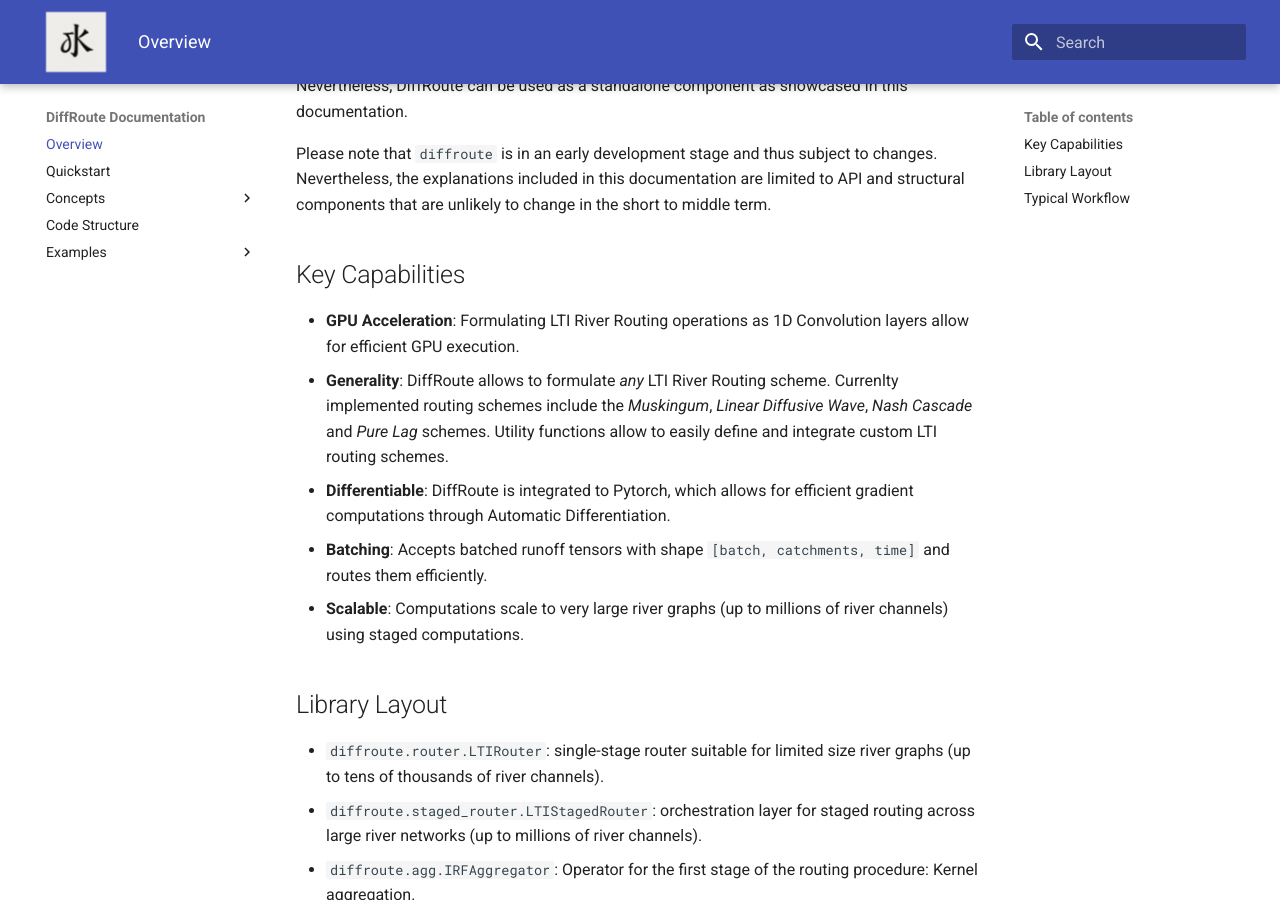
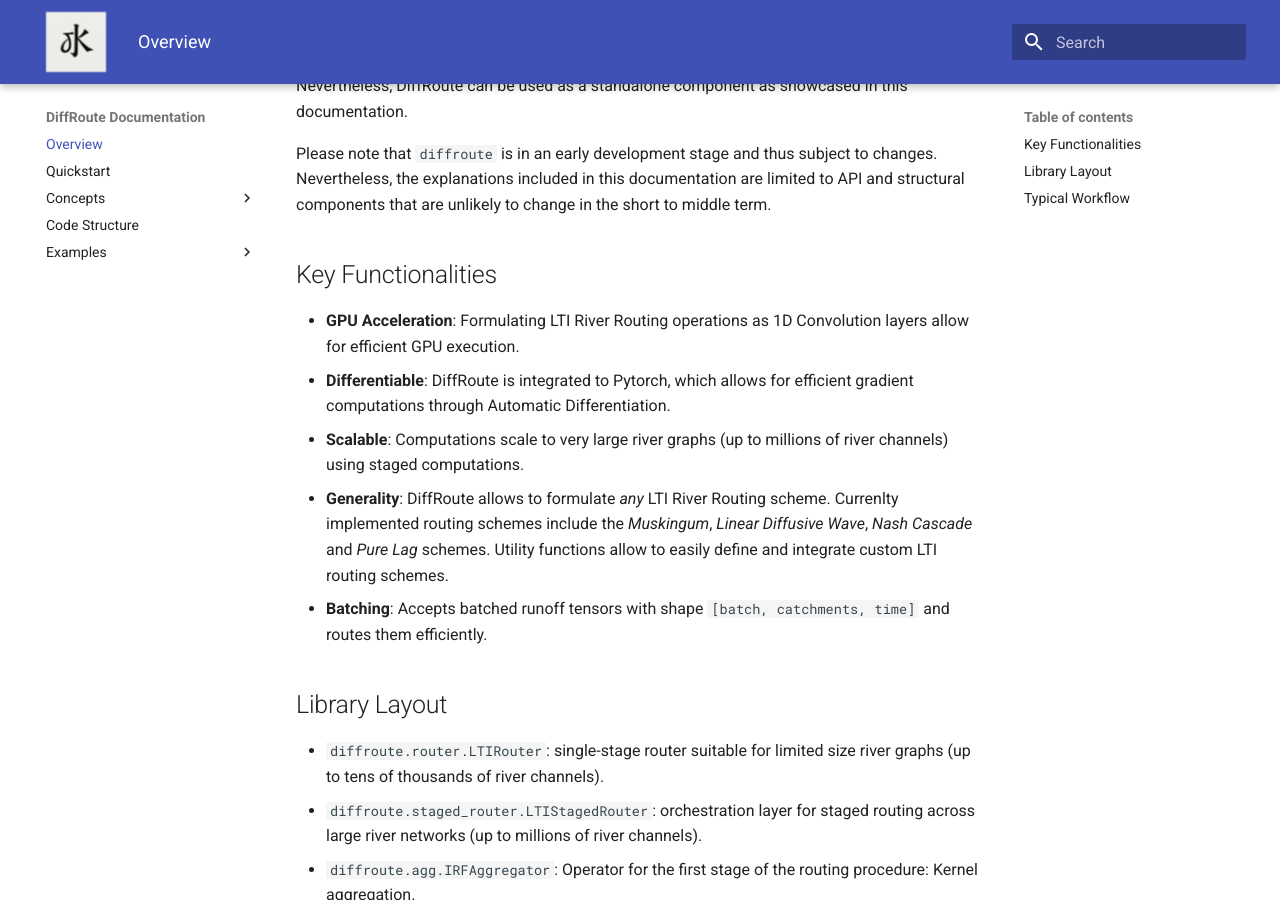
Before and after one commit to TristHas/DiffRoute, an MkDocs documentation site: the page built from docs/index.md, in a window 1280 px wide and 900 px high, scrolled down 379 px. Built offline with MkDocs 1.6.1 and Material for MkDocs 9.7.7, drawn with Linux system fonts in a browser that asks for light colours.

```diff
--- a/docs/index.md
+++ b/docs/index.md
@@ -11,12 +11,12 @@ Nevertheless, DiffRoute can be used as a standalone component as showcased in th
 Please note that `diffroute` is in an early development stage and thus subject to changes.
 Nevertheless, the explanations included in this documentation are limited to API and structural components that are unlikely to change in the short to middle term.
 
-## Key Capabilities
+## Key Functionalities
 - **GPU Acceleration**: Formulating LTI River Routing operations as 1D Convolution layers allow for efficient GPU execution.
+- **Differentiable**: DiffRoute is integrated to Pytorch, which allows for efficient gradient computations through Automatic Differentiation.
+- **Scalable**: Computations scale to very large river graphs (up to millions of river channels) using staged computations.
 - **Generality**: DiffRoute allows to formulate *any* LTI River Routing scheme. Currenlty implemented routing schemes include the *Muskingum*, *Linear Diffusive Wave*, *Nash Cascade* and *Pure Lag* schemes. Utility functions allow to easily define and integrate custom LTI routing schemes.
-- **Differentiable**: DiffRoute is integrated to Pytorch, which allows for efficient gradient computations through Automatic Differentiation.
 - **Batching**: Accepts batched runoff tensors with shape `[batch, catchments, time]` and routes them efficiently.
-- **Scalable**: Computations scale to very large river graphs (up to millions of river channels) using staged computations.
 
 ## Library Layout
 - `diffroute.router.LTIRouter`: single-stage router suitable for limited size river graphs (up to tens of thousands of river channels).
--- a/mkdocs.yml
+++ b/mkdocs.yml
@@ -17,7 +17,6 @@ nav:
       - IO: concepts/io.md
   - Code Structure: code_structure.md
   - Examples:
-      - Overview: examples/index.md
       - Routing a RAPID Project: examples/rapid.md
       - Defining a Custom IRF: examples/custom_irf.md
 plugins:
```
Also changed, not shown: docs/examples/custom_irf.md (+1 -1 lines), docs/examples/index.md (deleted, +0 -6 lines).
